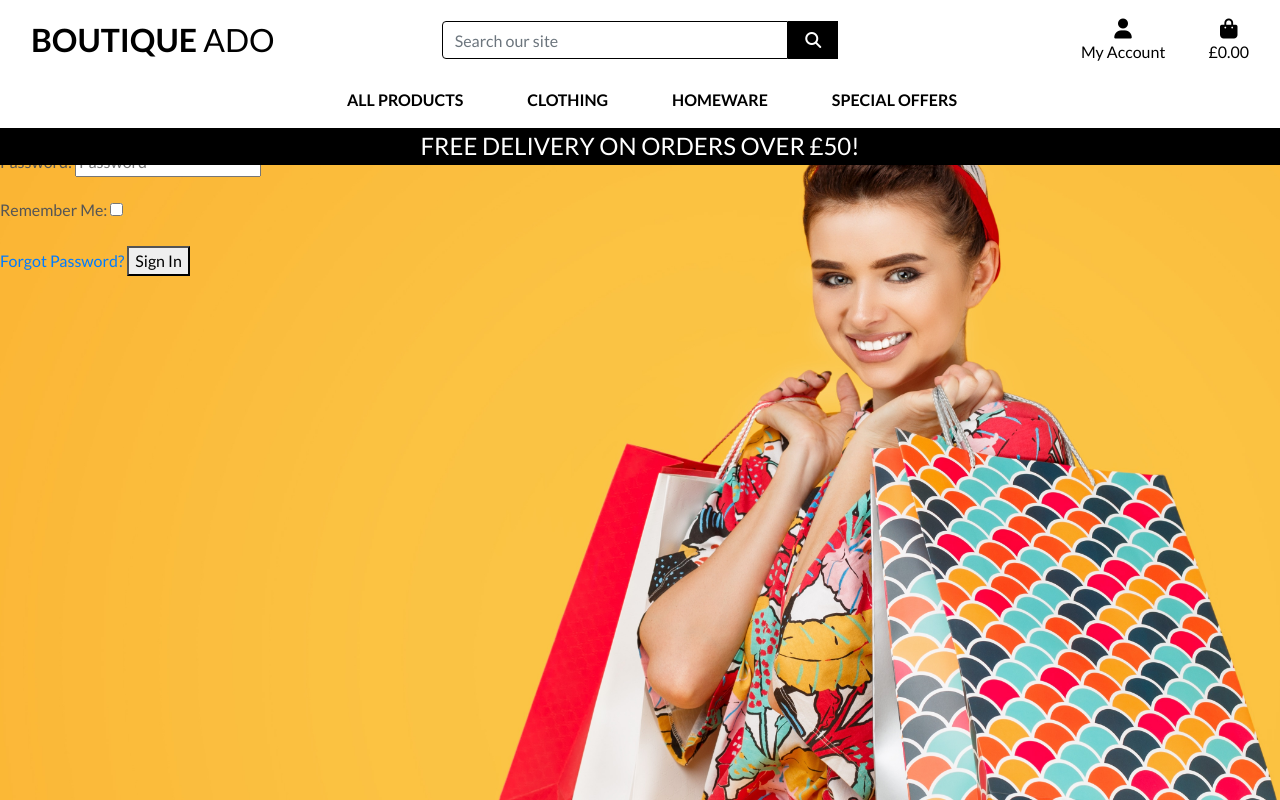
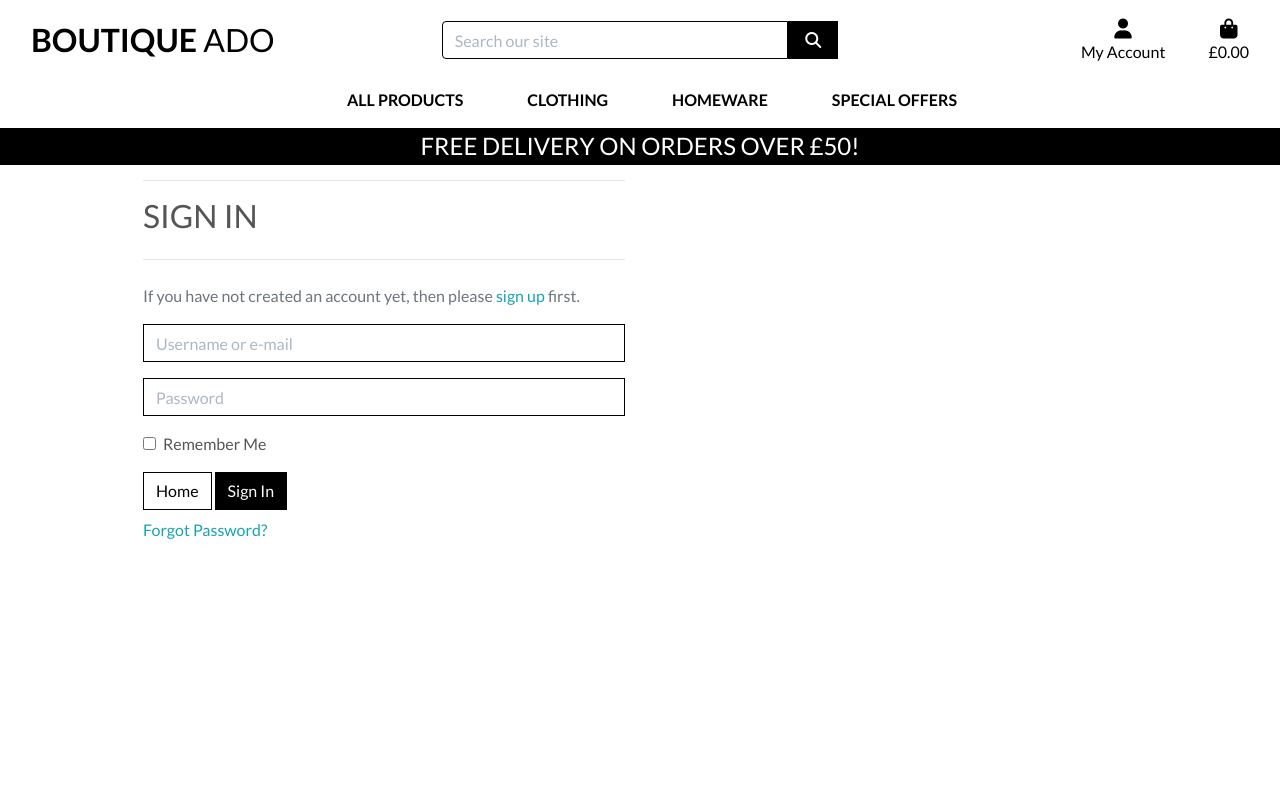
Before and after one commit to DeannaCarina/Boutique-Ado-Walkthrough, a Django app: page /accounts/login/ in a window 1280 px wide. Run offline with Django 3.2, Linux system fonts and the light colour scheme; some libraries are stand-ins or nearby versions.

Commit message:
update: Allauth templates and test profiles app

```diff
--- a/profiles/templates/profiles/profile.html
+++ b/profiles/templates/profiles/profile.html
@@ -23,6 +23,6 @@
             <hr>
         </div>
     </div>
-
+    {{ profile }}
 
 {% endblock %}
--- a/static/css/base.css
+++ b/static/css/base.css
@@ -103,6 +103,12 @@ a.category-badge > span.badge:hover {
     cursor: pointer;
 }
 
+input[name='q']::placeholder {
+    color: #aab7c4;
+}
+
+/* ------------------------------- bootstrap toasts */
+
 .message-container {
     position: fixed;
     top: 72px;
@@ -173,6 +179,60 @@ mark {
     overflow-y: auto;
 }
 
+/* Allauth form formatting */
+
+.allauth-form-inner-content p {
+    margin-top: 1.5rem; /* mt-4 */
+    color: #6c757d; /* text-secondary */
+}
+
+.allauth-form-inner-content input {
+    border-color: #000;
+    border-radius: 0;
+}
+
+.allauth-form-inner-content label:not([for='id_remember']) {
+    display: none;
+}
+
+.allauth-form-inner-content input::placeholder {
+    color: #aab7c4;
+}
+
+.allauth-form-inner-content button,
+.allauth-form-inner-content input[type='submit'] {
+	/* btn */
+	display: inline-block;
+    font-weight: 400;
+    color: #fff;
+    text-align: center;
+    vertical-align: middle;
+    -webkit-user-select: none;
+    -moz-user-select: none;
+    -ms-user-select: none;
+    user-select: none;
+    background-color: #000;
+    border: 1px solid #000;
+    padding: .375rem .75rem;
+    font-size: 1rem;
+    line-height: 1.5;
+    border-radius: 0;
+
+    /* standard bootstrap btn transitions */
+    transition: color .15s ease-in-out,background-color .15s ease-in-out,border-color .15s ease-in-out,box-shadow .15s ease-in-out;
+}
+
+.allauth-form-inner-content button:hover,
+.allauth-form-inner-content input[type='submit']:hover {
+	color: #fff;
+    background-color: #222;
+    border-color: #222;
+}
+
+.allauth-form-inner-content a {
+	color: #17a2b8; /* text-info */
+}
+
 /* -------------------------------- Media Queries */
 
 /* Slightly larger container on xl screens */
--- a/templates/allauth/account/account_inactive.html
+++ b/templates/allauth/account/account_inactive.html
@@ -4,8 +4,10 @@
 
 {% block head_title %}{% trans "Account Inactive" %}{% endblock %}
 
-{% block content %}
-<h1>{% trans "Account Inactive" %}</h1>
+{% block inner_content %}
+<hr>
+<h2 class="logo-font mb-4">{% trans "Account Inactive" %}</h2>
+<hr>
 
 <p>{% trans "This account is inactive." %}</p>
 {% endblock %}
--- a/templates/allauth/account/base.html
+++ b/templates/allauth/account/base.html
@@ -1 +1,17 @@
 {% extends "base.html" %}
+
+{% block content %}
+<div class="container header-container">
+    <div class="overlay"></div>
+    <div class="row">
+        <div class="col-6">
+            <div class="allauth-form-inner-content">
+                {% block inner_content %}
+                {% endblock %}
+            </div>
+        </div>
+    </div>
+</div>
+
+
+{% endblock %}
--- a/templates/allauth/account/email_confirm.html
+++ b/templates/allauth/account/email_confirm.html
@@ -6,8 +6,10 @@
 {% block head_title %}{% trans "Confirm E-mail Address" %}{% endblock %}
 
 
-{% block content %}
-<h1>{% trans "Confirm E-mail Address" %}</h1>
+{% block inner_content %}
+<hr>
+<h2 class="logo-font mb-4">{% trans "Confirm E-mail Address" %}</h2>
+<hr>
 
 {% if confirmation %}
 
--- a/templates/allauth/account/login.html
+++ b/templates/allauth/account/login.html
@@ -5,9 +5,11 @@
 
 {% block head_title %}{% trans "Sign In" %}{% endblock %}
 
-{% block content %}
+{% block inner_content %}
 
-<h1>{% trans "Sign In" %}</h1>
+<hr>
+<h2 class="logo-font mb-4">{% trans "Sign In" %}</h2>
+<hr>
 
 {% get_providers as socialaccount_providers %}
 
@@ -35,12 +37,15 @@ for a {{ site_name }} account and sign in below:{% endblocktrans %}</p>
 
 <form class="login" method="POST" action="{% url 'account_login' %}">
   {% csrf_token %}
-  {{ form.as_p }}
+  {{ form|crispy }}
   {% if redirect_field_value %}
   <input type="hidden" name="{{ redirect_field_name }}" value="{{ redirect_field_value }}" />
   {% endif %}
-  <a class="button secondaryAction" href="{% url 'account_reset_password' %}">{% trans "Forgot Password?" %}</a>
+  <a class="btn btn-outline-black rounded-0" href="{% url 'home' %}">Home</a>
   <button class="primaryAction" type="submit">{% trans "Sign In" %}</button>
+  <p class="mt-2">
+    <a class="button secondaryAction" href="{% url 'account_reset_password' %}">{% trans "Forgot Password?" %}</a>
+  </p>
 </form>
 
 {% endblock %}
--- a/templates/allauth/account/password_reset_done.html
+++ b/templates/allauth/account/password_reset_done.html
@@ -5,8 +5,10 @@
 
 {% block head_title %}{% trans "Password Reset" %}{% endblock %}
 
-{% block content %}
-    <h1>{% trans "Password Reset" %}</h1>
+{% block inner_content %}
+<hr>
+<h2 class="logo-font mb-4">{% trans "Password Reset" %}</h2>
+<hr>
 
     {% if user.is_authenticated %}
     {% include "account/snippets/already_logged_in.html" %}
--- a/templates/allauth/account/verified_email_required.html
+++ b/templates/allauth/account/verified_email_required.html
@@ -5,7 +5,9 @@
 {% block head_title %}{% trans "Verify Your E-mail Address" %}{% endblock %}
 
 {% block content %}
-<h1>{% trans "Verify Your E-mail Address" %}</h1>
+<hr>
+<h2 class="logo-font mb-4">{% trans "Verify Your E-mail Address" %}</h2>
+<hr>
 
 {% url 'account_email' as email_url %}
 
--- a/templates/base.html
+++ b/templates/base.html
@@ -82,7 +82,7 @@
               {% if request.user.is_superuser %}
               <a href="#" class="dropdown-item">Product Management</a>
               {% endif %}
-              <a href="#" class="dropdown-item">My Profile</a>
+              <a href="{% url 'profile' %}" class="dropdown-item">My Profile</a>
               <a href="{% url 'account_logout' %}" class="dropdown-item">Logout</a>
               {% else %}
               <a href="{% url 'account_signup' %}" class="dropdown-item">Register</a>
```
Also changed, not shown: profiles/views.py (+8 -2 lines), templates/allauth/account/email.html (+5 -3 lines), templates/allauth/account/logout.html (+5 -2 lines), templates/allauth/account/password_change.html (+7 -3 lines), templates/allauth/account/password_reset.html (+5 -3 lines), templates/allauth/account/password_reset_from_key.html (+7 -3 lines), templates/allauth/account/password_reset_from_key_done.html (+5 -2 lines), templates/allauth/account/password_set.html (+6 -3 lines), templates/allauth/account/signup.html (+7 -3 lines), templates/allauth/account/signup_closed.html (+5 -2 lines), templates/allauth/account/verification_sent.html (+5 -2 lines).
